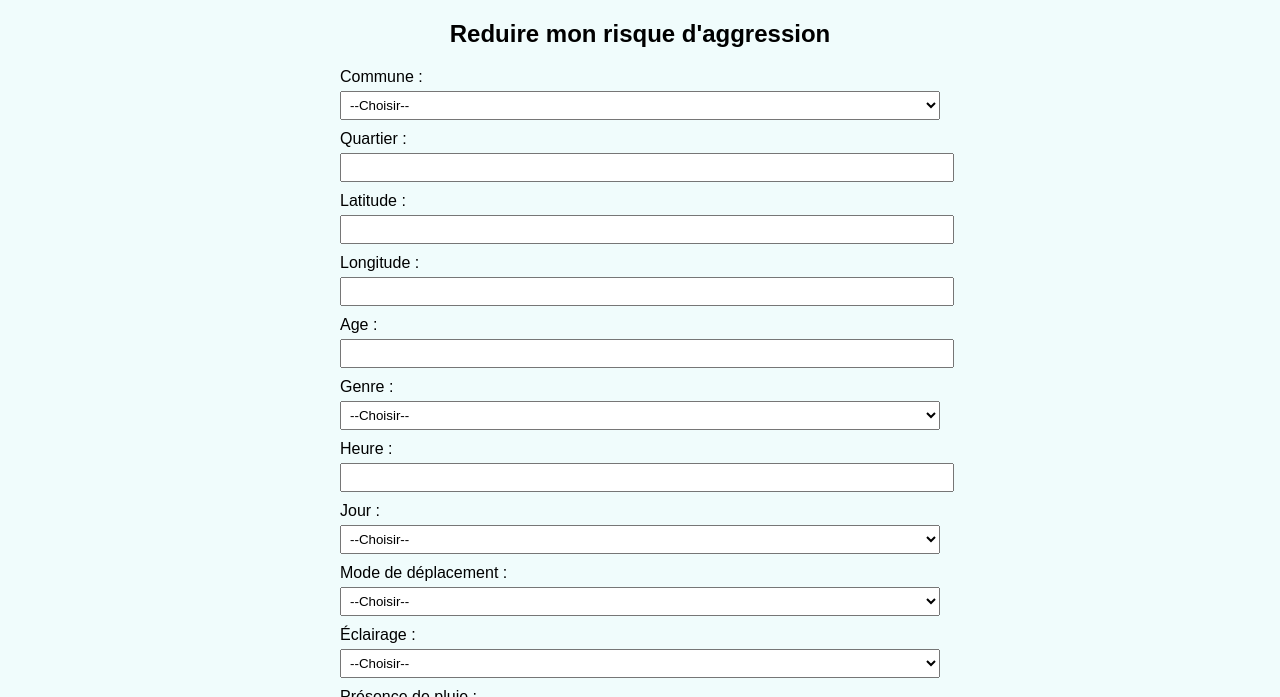
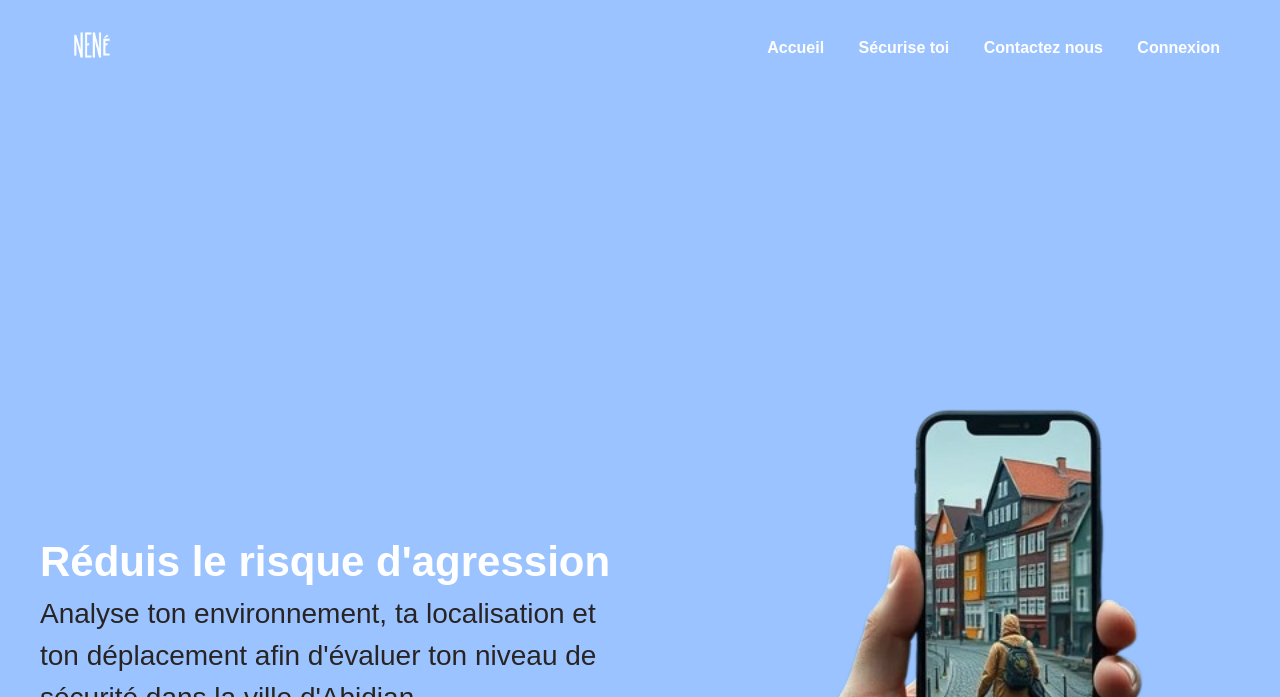
Before and after one commit to koffi-bi/Soutenance-prairie, a PHP site: page / in a window 1280 px wide. Shown: the top 697 px of the page. Run offline with PHP 8.4, Linux system fonts and the light colour scheme; grey boxes are pictures that could not be loaded.

Commit message:
PremierCommit

```diff
--- a/index.php
+++ b/index.php
@@ -2,119 +2,305 @@
 <html lang="fr">
 <head>
 <meta charset="UTF-8">
-    <title>Formulaire Risque d'Agression</title>
-    <link rel="stylesheet" href="https://unpkg.com/leaflet/dist/leaflet.css" />
-    <style>
-        body { font-family: Arial, sans-serif; background-color: rgb(240, 252, 252);}
-        #map { height: 400px; margin-top: 20px; }
-        form { max-width: 600px; margin: 20px auto; }
-        label { display: block; margin-top: 10px; }
-        input, select { width: 100%; padding: 5px; margin-top: 5px; }
-        button { margin-top: 15px; padding: 10px; width: 100%; background-color: #007bff; color: white; border: none; cursor: pointer; }
-        button:hover { background-color: #0056b3; }
-    </style>
+<title>Application prévention agressions</title>
+
+<link rel="stylesheet" href="https://unpkg.com/leaflet/dist/leaflet.css"/>
+<link rel="stylesheet" href="style.css"/>
+
 </head>
+
 <body>
 
-<h2 style="text-align:center;">Reduire mon risque d'aggression</h2>
+<!-- HEADER -->
 
-<form id="aggressionForm" method="POST" action="save_data.php">
-    <label>Commune :</label>
+<header>
+
+<div class="logo"><img src="e19ebf189256555.Y3JvcCwzMzQwLDI2MTMsNDksMA-removebg-preview.png"></div>
+
+<nav>
+<a href="#accueil">Accueil</a>
+<a href="#analyse">Sécurise toi</a>
+<a href="#contact">Contactez nous</a>
+<a href="#">Connexion</a>
+</nav>
+
+</header>
+
+
+<!-- SECTION 1 -->
+
+<section id="accueil">
+
+<div class="hero">
+
+<div class="hero-text">
+
+<h1>Réduis le risque d'agression</h1>
+
+<p>
+Analyse ton environnement, ta localisation et ton déplacement afin d'évaluer
+ton niveau de sécurité dans la ville d'Abidjan.
+</p>
+
+</div>
+
+<img src="télécharger-removebg-preview.png">
+
+</div>
+
+</section>
+
+
+
+<!-- SECTION 2 -->
+
+<section id="analyse">
+
+<h2 style="margin-bottom:20px">Analyse du risque</h2>
+
+<div class="container">
+
+<form method="POST" action="save_data.php">
+
+<label>Commune</label>
+
 <select id="commune" name="commune" required>
-        <option value="">--Choisir--</option>
-        <option value="Cocody">Cocody</option>
-        <option value="Yopougon">Yopougon</option>
-        <option value="Abobo">Abobo</option>
-        <option value="Adjamé">Adjamé</option>
-        <option value="Marcory">Marcory</option>
-        <option value="Koumassi">Koumassi</option>
-        <option value="Treichville">Treichville</option>
+<option value="">Choisir</option>
+<option>Cocody</option>
+<option>Yopougon</option>
+<option>Abobo</option>
+<option>Adjamé</option>
+<option>Marcory</option>
+<option>Koumassi</option>
+<option>Plateau</option>
+<option>Port-Bouët</option>
+<option>Anyama</option>
+<option>Attécoubé</option>
+<option>Songon</option>
+<option>Bingerville</option>
+<option>Treichville</option>
 </select>
 
-    <label>Quartier :</label>
-    <input type="text" name="quartier" required>
+<label>Quartier</label>
 
-    <label>Latitude :</label>
-    <input type="number" step="0.0001" name="latitude" id="latitude" required>
+<input list="quartiers" name="quartier" required>
 
-    <label>Longitude :</label>
-    <input type="number" step="-0.0001" name="longitude" id="longitude" required>
+<datalist id="quartiers">
 
-    <label>Age :</label>
-    <input type="number" name="age" required>
+<option value="Angré">
+<option value="Riviera">
+<option value="Deux Plateaux">
+<option value="Abobo Baoulé">
+<option value="Niangon">
+<option value="Gesco">
+<option value="Anono">
+<option value="Zone 4">
+<option value="Biétry">
+<option value="Vridi">
+<option value="Port-Bouet centre">
 
-    <label>Genre :</label>
-    <select name="genre" required>
-        <option value="">--Choisir--</option>
-        <option value="Femme">Femme</option>
-        <option value="Homme">Homme</option>
+</datalist>
+
+<label>Latitude</label>
+<input type="number" step="0.0001" id="latitude" name="latitude">
+
+<label>Longitude</label>
+<input type="number" step="0.0001" id="longitude" name="longitude">
+
+<label>Age</label>
+<input type="number" name="age">
+
+<label>Genre</label>
+<select name="genre">
+<option>Femme</option>
+<option>Homme</option>
 </select>
 
-    <label>Heure :</label>
-    <input type="number" name="heure" min="0" max="23" required>
+<label>Heure</label>
+<input type="number" name="heure">
 
-    <label>Jour :</label>
-    <select name="jour" required>
-        <option value="">--Choisir--</option>
-        <option>Lundi</option><option>Mardi</option><option>Mercredi</option>
-        <option>Jeudi</option><option>Vendredi</option><option>Samedi</option><option>Dimanche</option>
+<label>Jour</label>
+<select name="jour">
+<option value="Lundi">Lundi</option>
+<option value="Mardi">Mardi</option>
+<option value="Mercredi">Mercredi</option>
+<option value="Jeudi">Jeudi</option>
+<option value="Vendredi">Vendredi</option>
+<option value="Samedi">Samedi</option>
+<option value="Dimanche">Dimanche</option>
 </select>
 
-    <label>Mode de déplacement :</label>
-    <select name="mode_deplacement" required>
-        <option value="">--Choisir--</option>
-        <option>A pied</option><option>Taxi</option><option>Moto</option><option>VTC</option><option>Bus</option><option>Voiture</option>
+<label>Mode de déplacement</label>
+<select name="mode_deplacement">
+<option value="A pied">A pied</option>
+<option value="Moto">Moto</option>
+<option value="Voiture">Voiture</option>
+<option value="Bus">Bus</option>
+<option value="Taxi">Taxi</option>
 </select>
 
-    <label>Éclairage :</label>
-    <select name="eclairage" required>
-        <option value="">--Choisir--</option>
-        <option>Faible</option><option>Moyen</option><option>Élevé</option>
+<label>Eclairage</label>
+<select name="eclairage">
+<option value="Bon">Bon</option>
+<option value="Moyen">Moyen</option>
+<option value="Faible">Faible</option>
+<option value="Aucun">Aucun</option>
 </select>
 
-    <label>Présence de pluie :</label>
-    <select name="presence_pluie" required>
-        <option value="">--Choisir--</option>
-        <option>oui</option><option>non</option>
+<label>Présence pluie</label>
+<select name="presence_pluie">
+<option value="Oui">Oui</option>
+<option value="Non">Non</option>
 </select>
 
-    <label>Je suis seule :</label>
-    <select name="je_suis_seule" required>
-        <option value="">--Choisir--</option>
-        <option>oui</option><option>non</option>
+<label>Je suis seule</label>
+<select name="je_suis_seule">
+<option>oui</option>
+<option>non</option>
 </select>
 
-    <button type="submit">Envoyer</button>
+<button type="submit">Analyser le risque</button>
+
 </form>
 
 <div id="map"></div>
 
+</div>
+
+</section>
+
+
+
+<!-- SECTION 3 -->
+
+<section id="contact">
+
+<h2>Contactez nous</h2>
+
+<div class="footer-container">
+
+<div class="footer-col">
+
+<h3>A propos</h3>
+<hr>
+<br>
+
+<p class="apropo">
+Application intelligente permettant d'évaluer le niveau de risque
+d'agression dans la ville d'Abidjan grâce aux données environnementales.
+<br>
+<br>
+Je m’appelle <strong>Yoh Bi Nene</strong>, Étudiant en informatique(IDA), passionné par le développement d’applications et la
+Gestion de Bases de Données. J'ai un peu d'expérience pratique en développement
+Web ( Back-end) surtout avec Php/MySQL. Sérieux, rigoureux et doté d’un bon esprit
+d’analyse, je souhaite avoir plus experiences encore si vous m'accordez cette formation...<br>
+            Cette application a été réalisée en PHP/MySQL dans le cadre d’un projet de Simplon.
+
+</p>
+
+</div>
+
+
+<div class="footer-col">
+
+<h3>Contact</h3>
+
+<p class="apropo">Email : bibahboris@gmail.com</p>
+<p class="apropo">Tel : +225 07 10 01 53 89</p>
+
+</div>
+
+
+<div class="footer-col">
+
+<h3>Suivez nous</h3>
+
+<div class="social">
+
+<img src="https://cdn-icons-png.flaticon.com/512/733/733547.png">
+<img src="https://cdn-icons-png.flaticon.com/512/733/733585.png">
+<img src="https://cdn-icons-png.flaticon.com/512/733/733558.png">
+
+</div>
+
+</div>
+
+</div>
+
+</section>
+
+
+
 <script src="https://unpkg.com/leaflet/dist/leaflet.js"></script>
+
 <script>
-    // Coordonnées initiales centrées sur Abidjan
-    var map = L.map('map').setView([5.360, -4.000], 11);
-    L.tileLayer('https://{s}.tile.openstreetmap.org/{z}/{x}/{y}.png', {
-        attribution: '© OpenStreetMap contributors'
+
+/* CARTE */
+
+var map = L.map('map').setView([5.360,-4.000],11);
+
+L.tileLayer('https://{s}.tile.openstreetmap.org/{z}/{x}/{y}.png',{
+attribution:'OpenStreetMap'
 }).addTo(map);
 
-    // Quand l'utilisateur choisit une commune
-    document.getElementById('commune').addEventListener('change', function() {
-        var commune = this.value;
-        var coords = {
-            "Cocody": [5.400, -3.980],
-            "Yopougon": [5.350, -4.080],
-            "Abobo": [5.430, -4.010],
-            "Adjamé": [5.370, -4.020],
-            "Marcory": [5.290, -3.970],
-            "Koumassi": [5.255, -3.960],
-            "Treichville": [5.275, -3.985]
+
+/* COMMUNES */
+
+var communes = {
+
+"Cocody":[5.400,-3.980],
+"Yopougon":[5.350,-4.080],
+"Abobo":[5.430,-4.010],
+"Adjamé":[5.370,-4.020],
+"Marcory":[5.290,-3.970],
+"Koumassi":[5.255,-3.960],
+"Plateau":[5.320,-4.010],
+"Port-Bouët":[5.250,-3.950],
+"Anyama":[5.500,-4.050],
+"Attécoubé":[5.330,-4.040],
+"Songon":[5.420,-4.200],
+"Bingerville":[5.350,-3.900],
+"Treichville":[5.290,-4.000]
+
 };
-        if(coords[commune]){
-            map.setView(coords[commune], 14); // Zoom sur la commune
-            document.getElementById('latitude').value = coords[commune][0];
-            document.getElementById('longitude').value = coords[commune][1];
+
+for (var commune in communes) {
+
+var lat = communes[commune][0];
+var lon = communes[commune][1];
+
+L.marker([lat, lon])
+.addTo(map)
+.bindPopup("Commune : " + commune);
+
 }
+
+var marker;
+
+document.getElementById("commune").addEventListener("change",function(){
+
+var commune=this.value;
+
+if(communes[commune]){
+
+var lat=communes[commune][0];
+var lon=communes[commune][1];
+
+map.setView([lat,lon],13);
+
+document.getElementById("latitude").value=lat;
+document.getElementById("longitude").value=lon;
+
+if(marker){
+map.removeLayer(marker);
+}
+
+marker=L.marker([lat,lon]).addTo(map);
+
+}
+
 });
+
 </script>
 
 </body>
--- a/style.css
+++ b/style.css
@@ -1,3 +1,238 @@
-body{
-    background-color: rgb(240, 252, 252);
-}
+/* RESET */
+
+*{
+    margin:0;
+    padding:0;
+    box-sizing:border-box;
+    font-family:Arial;
+    }
+
+    /* SECTIONS */
+
+    section{
+    min-height:100vh;
+    width:100%;
+    display:flex;
+    flex-direction:column;
+    justify-content:center;
+    align-items:center;
+    padding:100px 20px;
+    }
+
+    /* ======================
+    SECTION 1
+    ====================== */
+
+    #accueil{
+    background:#9bc3ff;
+    color:white;
+    }
+
+    /* HEADER */
+
+    header{
+    position:fixed;
+    top:0;
+    width:100%;
+    display:flex;
+    justify-content:space-between;
+    align-items:center;
+    padding:20px 60px;
+    background:#9bc3ff;
+    z-index:1000;
+    }
+
+    .logo{
+    font-size:22px;
+    font-weight:bold;
+    }
+    .logo img{
+        width: auto;
+        height: 50px;
+    }
+
+    nav a{
+    color:white;
+    margin-left:30px;
+    text-decoration:none;
+    font-weight:bold;
+    position:relative;
+    }
+
+    /* hover underline */
+
+    nav a::after{
+    content:"";
+    position:absolute;
+    left:0;
+    bottom:-5px;
+    width:0%;
+    height:2px;
+    background:rgb(0, 0, 0);
+    transition:0.3s;
+    }
+
+    nav a:hover::after{
+    width:100%;
+    }
+
+    /* contenu section 1 */
+
+    .hero{
+    display:flex;
+    align-items:center;
+    justify-content:space-between;
+    width:100%;
+    max-width:1200px;
+    margin-top:80px;
+    gap:40px;
+    }
+
+    .hero-text{
+    width:50%;
+    font-size:28px;
+    line-height:1.5;
+    }
+
+    .hero img{
+    width:100%;
+    max-width:500px;
+    border-radius:10px;
+    }
+    p{
+        color: #292424;
+    }
+
+    /* ======================
+    SECTION 2
+    ====================== */
+
+    #analyse{
+    background:white;
+    }
+
+    .container{
+    display:flex;
+    width:100%;
+    max-width:1300px;
+    gap:40px;
+    align-items:flex-start;
+    }
+
+    /* formulaire */
+
+    form{
+    flex:1;
+    max-width:420px;
+    background:white;
+    padding:30px;
+    border-radius:12px;
+    box-shadow:0 10px 25px rgba(0,0,0,0.15);
+    }
+
+    label{
+    display:block;
+    margin-top:10px;
+    font-weight:bold;
+    }
+
+    input,select{
+    width:100%;
+    padding:8px;
+    margin-top:5px;
+    border:1px solid #ccc;
+    border-radius:6px;
+    }
+
+    button{
+    margin-top:15px;
+    padding:10px;
+    width:100%;
+    background:#9bc3ff;
+    color:white;
+    border:none;
+    border-radius:6px;
+    cursor:pointer;
+    }
+
+    button:hover{
+    background:#292424;
+    }
+
+    /* carte */
+
+    #map{
+    flex:2;
+    height:650px;
+    border-radius:12px;
+    box-shadow:0 10px 25px rgba(0,0,0,0.2);
+    }
+
+    /* ======================
+    SECTION 3
+    ====================== */
+
+    #contact{
+    background:#292424;
+    color:white;
+    text-align:center;
+    padding:40px;
+    }
+
+    .footer-container{
+    display:flex;
+    justify-content:space-around;
+    width:80%;
+    margin-top:30px;
+    }
+
+    .footer-col{
+    width:35%;
+
+    }
+
+    .social img{
+    width:40px;
+    margin:10px;
+    cursor:pointer;
+    }
+    .apropo{
+        color: rgb(224, 223, 223);
+        font-size: 16px;
+    }
+
+    /* ======================
+    RESPONSIVE
+    ====================== */
+
+    @media(max-width:1000px){
+
+    .hero{
+    flex-direction:column;
+    text-align:center;
+    }
+
+    .container{
+    flex-direction:column;
+    align-items:center;
+    }
+
+    #map{
+    width:100%;
+    height:500px;
+    }
+
+    form{
+    width:100%;
+    max-width:500px;
+    }
+
+    header{
+    padding:20px;
+    }
+
+    nav a{
+    margin-left:15px;
+    }
+
+    }
```
Also changed, not shown: risques_agression.sql (renamed from aggression_db.sql, +19 -3 lines), save_data.php (+110 -35 lines), e19ebf189256555.Y3JvcCwzMzQwLDI2MTMsNDksMA-removebg-preview.png (added), télécharger-removebg-preview.png (added), 1 other file. Lines whose indentation alone changed are shown as unchanged.
